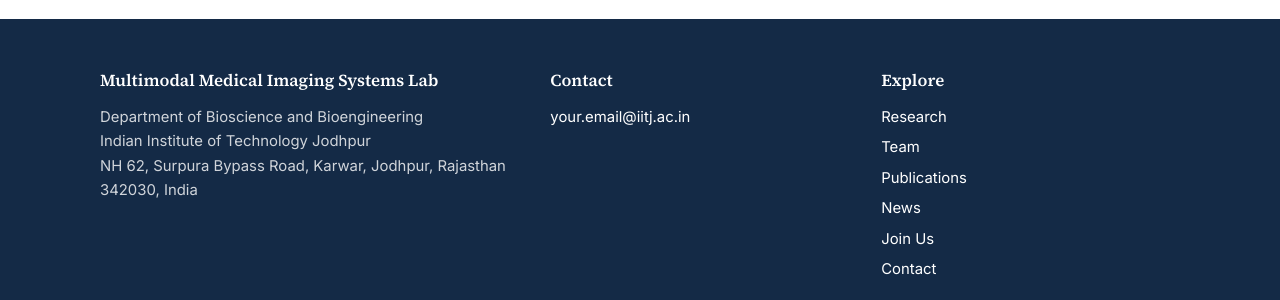
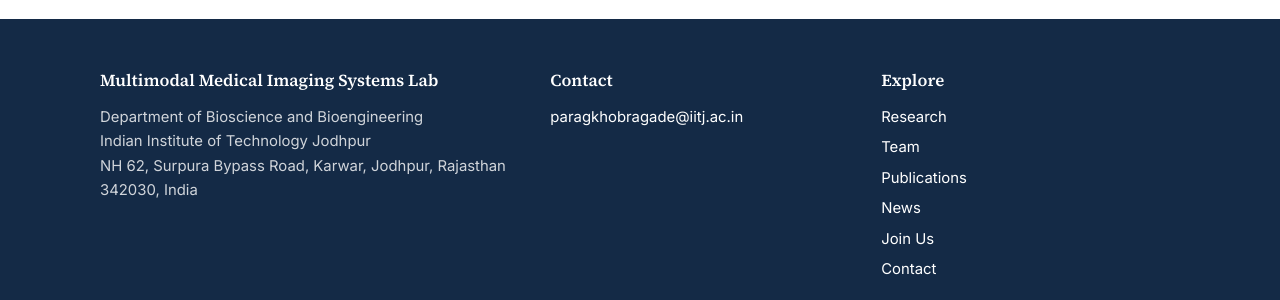
Before and after one commit to MMISlab/MMISlab.github.io, a Jekyll site: the page built from index.html, in a window 1280 px wide and 900 px high, scrolled down 2275 px. Shown: the part 521-821 px from the top of the window. Built offline with Jekyll 4.4.1, drawn with Linux system fonts in a browser that asks for light colours.

Commit message:
Update _config.yml

```diff
--- a/_config.yml
+++ b/_config.yml
@@ -16,7 +16,7 @@
 address: "NH 62, Surpura Bypass Road, Karwar, Jodhpur, Rajasthan 342030, India"
 
 pi_name: "Dr. Parag Khobragade"
-email: "your.email@iitj.ac.in"        # <-- replace with your IITJ email
+email: "paragkhobragade@iitj.ac.in"        # <-- replace with your IITJ email
 
 # ------------------------------------------------------------
 #  RECRUITING HIGHLIGHT
```
